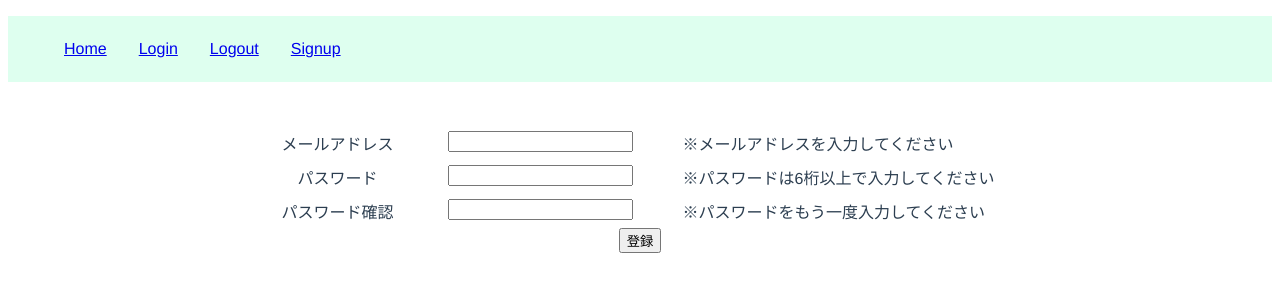
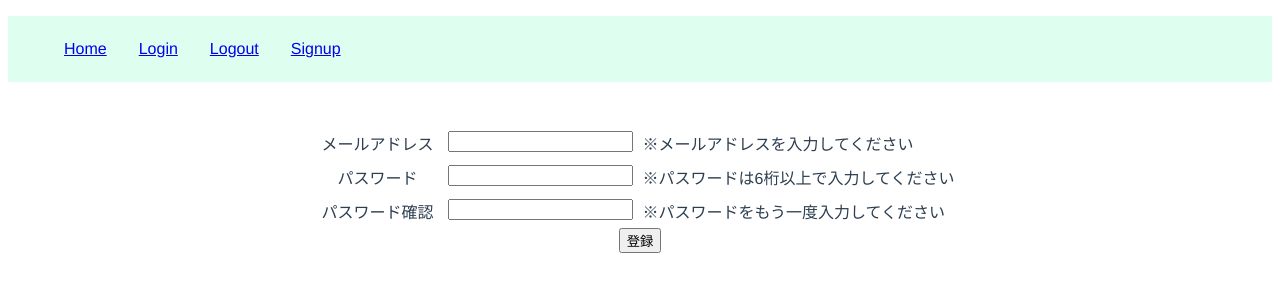
Before and after one commit to tamafull/devise_token_auth_trial, a Vue app in the folder web/: page /signup in a window 1280 px wide. Shown: the top 300 px of the page. Built offline with nearby package versions, Linux system fonts and the light colour scheme.

Commit message:
dt,ddのmarginを0

```diff
--- a/web/src/components/Login.vue
+++ b/web/src/components/Login.vue
@@ -58,10 +58,12 @@ dl {
 dt {
   width: 110px;
   padding: 5px;
+  margin: 0;
 }
 
 dd {
   width: 110px;
   padding: 5px;
+  margin: 0;
 }
 </style>
--- a/web/src/components/Signup.vue
+++ b/web/src/components/Signup.vue
@@ -81,9 +81,11 @@ dl {
 dt {
   width: 120px;
   padding: 5px;
+  margin: 0;
 }
 dd {
   padding: 5px;
+  margin: 0;
 }
 .error {
   text-align: left;
```
